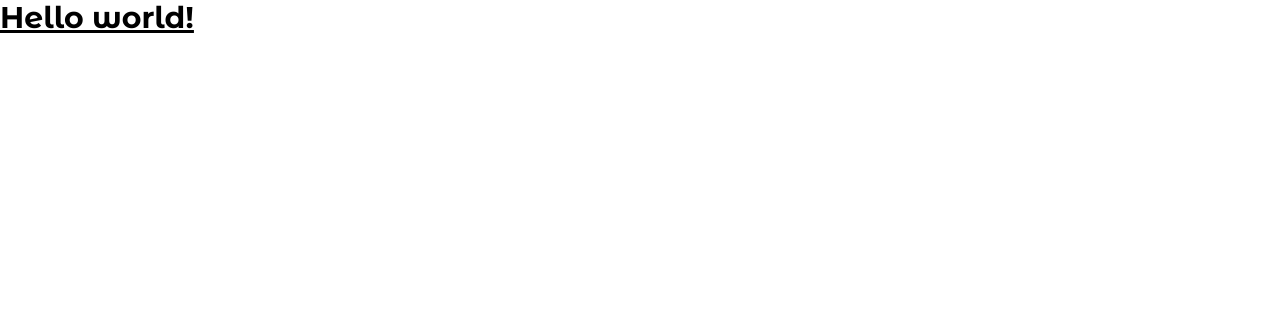
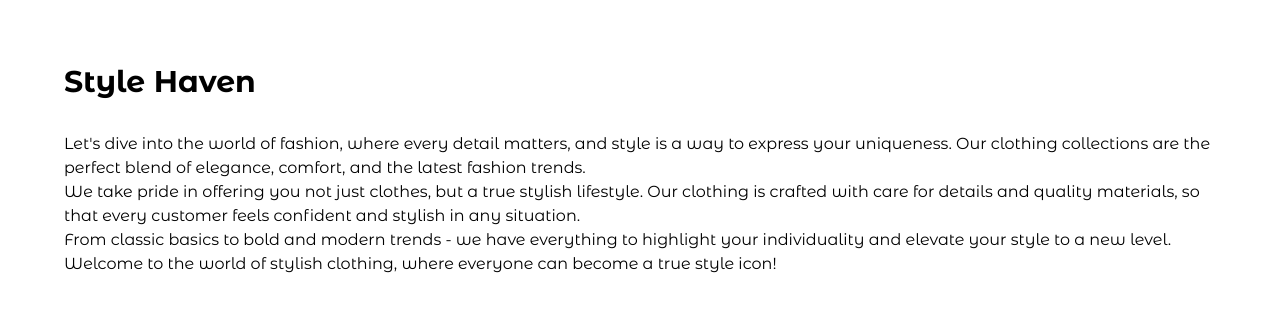
Before and after one commit to jackal7819/style-haven, a Nuxt app: page / in a window 1280 px wide. Shown: the top 312 px of the page. Built offline with nearby package versions, Linux system fonts and the light colour scheme.

Commit message:
Create About

```diff
--- a/main.css
+++ b/main.css
@@ -7,3 +7,7 @@
 body {
 	font-family: 'Montserrat Alternates', sans-serif;
 }
+
+/* p {
+	font-family: 'Russo One', sans-serif;
+} */
--- /dev/null
+++ b/pages/about.vue
@@ -0,0 +1,21 @@
+<template>
+	<div class="p-[5%]">
+		<h1 class="mb-8 text-3xl font-bold">About</h1>
+		<p>
+			Ready to refresh your wardrobe and add fresh accents to your look?
+			Our stylish clothing store invites you on an exciting journey
+			through the world of fashion!
+		</p>
+		<p>
+			Our collections are inspired by the latest trends and created to
+			emphasize your individuality and express your uniqueness. From
+			luxurious fabrics to bold prints, from classic shapes to bold
+			decisions - we have everything you need to make your style bright
+			and memorable.
+		</p>
+		<p>
+			Allow yourself to transform and discover new horizons of style with
+			our collection. Choose quality, choose style, choose us!
+		</p>
+	</div>
+</template>
--- a/pages/index.vue
+++ b/pages/index.vue
@@ -1,5 +1,23 @@
 <template>
-  <h1 class="text-3xl font-bold underline">
-    Hello world!
-  </h1>
+	<div class="p-[5%]">
+		<h1 class="mb-8 text-3xl font-bold">Style Haven</h1>
+		<p>
+			Let's dive into the world of fashion, where every detail matters,
+			and style is a way to express your uniqueness. Our clothing
+			collections are the perfect blend of elegance, comfort, and the
+			latest fashion trends.
+		</p>
+		<p>
+			We take pride in offering you not just clothes, but a true stylish
+			lifestyle. Our clothing is crafted with care for details and quality
+			materials, so that every customer feels confident and stylish in any
+			situation.
+		</p>
+		<p>
+			From classic basics to bold and modern trends - we have everything
+			to highlight your individuality and elevate your style to a new
+			level. Welcome to the world of stylish clothing, where everyone can
+			become a true style icon!
+		</p>
+	</div>
 </template>
```
